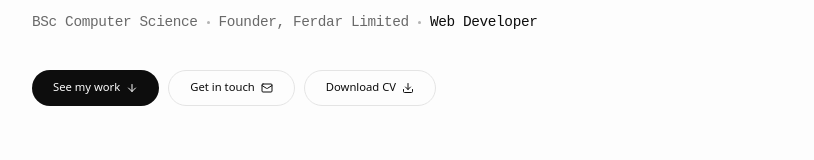
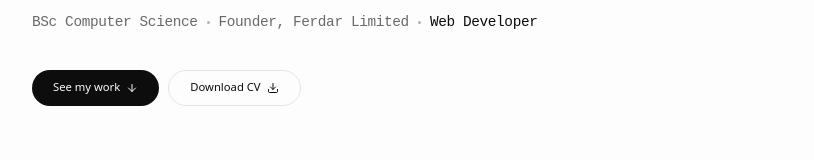
Before and after one commit to dlert/portfolio, a React (Vite) app: page / in a window 1280 px wide. Shown: the part 436-596 px from the top of the page, without its empty margins (224-1038 px from the left). Built offline with nearby package versions, Linux system fonts and the light colour scheme.

Commit message:
Hero: See my work + Download CV

```diff
--- a/src/components/hero.tsx
+++ b/src/components/hero.tsx
@@ -1,6 +1,6 @@
 import { motion, useScroll, useTransform } from 'motion/react'
 import { useRef } from 'react'
-import { ArrowDown, Download, Mail } from 'lucide-react'
+import { ArrowDown, Download } from 'lucide-react'
 import { Button } from '@/components/ui/button'
 import { ease } from '@/lib/motion'
 
@@ -58,12 +58,6 @@ export function Hero() {
             </a>
           </Button>
           <Button asChild size="lg" variant="outline" className="group">
-            <a href="#contact">
-              Get in touch
-              <Mail className="size-4 transition-transform duration-500 ease-[cubic-bezier(.22,1,.36,1)] group-hover:-translate-y-0.5" />
-            </a>
-          </Button>
-          <Button asChild size="lg" variant="outline" className="group">
             <a href="/Adeniyi-Oluwaferanmi-CV.pdf" download="Adeniyi Oluwaferanmi CV.pdf">
               Download CV
               <Download className="size-4 transition-transform duration-500 ease-[cubic-bezier(.22,1,.36,1)] group-hover:translate-y-0.5" />
```
